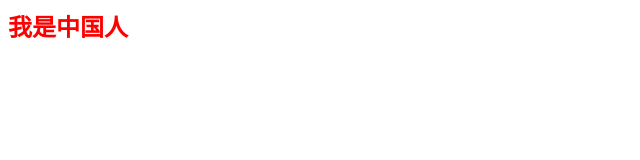
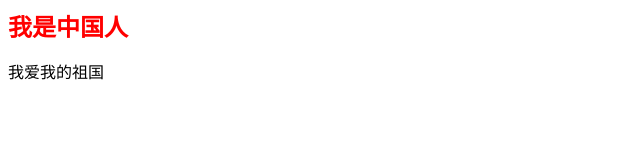
Before and after one commit to shiweiquan/test2, a plain HTML site: page index.html in a window 1280 px wide. Shown: the whole page, without its empty margins (0-640 px from the left). Drawn offline with Linux system fonts and the light colour scheme.

Commit message:
添加了'我爱我的祖国'

```diff
--- a/index.html
+++ b/index.html
@@ -13,5 +13,6 @@
 </head>
 <body>
 	<div>我是中国人</div>
+	<p>我爱我的祖国</p>
 </body>
 </html>
```
